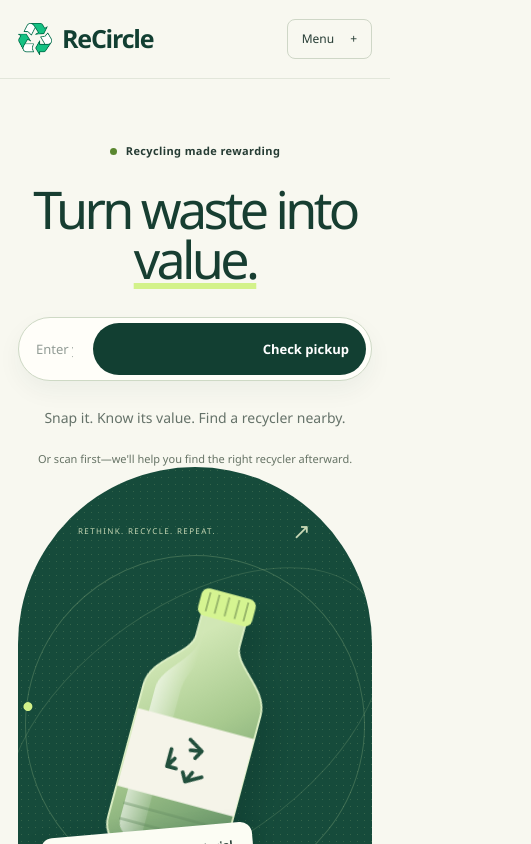
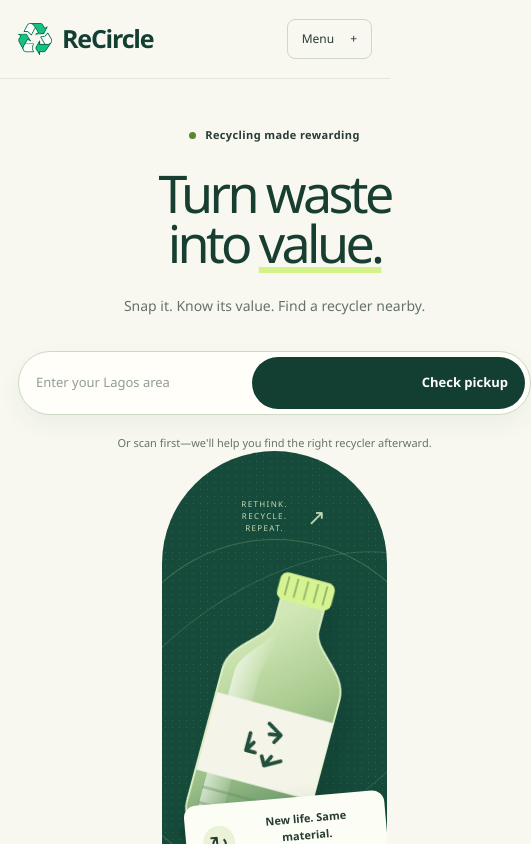
Before and after one commit to iyanuloluwa-Miracle/ReCircle, a Nuxt app: page / in a window 390 px wide. Shown: the top 844 px of the page, 531 px wide, since content can reach past the window. Built offline with nearby package versions, Linux system fonts and the light colour scheme.

Commit message:
style: expand homepage hero

```diff
--- a/app/assets/css/main.css
+++ b/app/assets/css/main.css
@@ -36,11 +36,11 @@ h1, h2, h3, p { margin: 0; }
 .button--ghost { color: #123f32; padding-inline: 6px; }
 .button--ghost:hover:not(:disabled) { background: #eaf0df; }
 .button--sm { min-height: 42px; padding: 9px 17px; font-size: 12px; }
-.hero { padding-block: 76px 88px; text-align: center; }
+.hero { min-height: calc(100dvh - 94px); box-sizing: border-box; display: grid; place-items: center; padding-block: 56px; text-align: center; }
 .hero-copy { max-width: 1120px; margin-inline: auto; }
 .location-label { display: flex; justify-content: center; gap: 9px; align-items: center; font-size: 11px; font-weight: 650; margin-bottom: 26px; letter-spacing: .035em; }
 .status-dot { display: inline-block; width: 7px; height: 7px; border-radius: 50%; background: #5a872f; flex-shrink: 0; }
-.hero h1 { font-size: clamp(58px, 8vw, 104px); line-height: .98; letter-spacing: -.07em; font-weight: 550; color: #173e31; }
+.hero h1 { max-width: 980px; margin-inline: auto; font-size: clamp(58px, 8vw, 104px); line-height: .98; letter-spacing: -.07em; font-weight: 550; color: #173e31; }
 .hero h1 > span { color: #173e31; text-decoration: underline; text-decoration-color: #d3f28a; text-decoration-thickness: .12em; text-underline-offset: .08em; }
 .hero-email-form { display: flex; align-items: stretch; gap: 8px; width: min(100%, 720px); margin: 32px auto 0; padding: 5px; border: 1px solid #ced9c5; border-radius: 999px; background: #fffef9; box-shadow: 0 10px 25px #123f320d; text-align: left; }
 .hero-email-form input { min-width: 0; flex: 1; border: 0; background: transparent; padding: 10px 12px; color: #263c34; font: inherit; font-size: 13px; }
@@ -319,7 +319,7 @@ h1, h2, h3, p { margin: 0; }
 .analytics-chart canvas { width: 100% !important; height: 100% !important; min-height: 240px; }
 .confidence-help { position: relative; }.confidence-help:hover::after, .confidence-help:focus::after { content: attr(data-tooltip); position: absolute; z-index: 5; top: calc(100% + 8px); left: 50%; transform: translateX(-50%); width: min(240px, 75vw); padding: 10px 12px; border-radius: 8px; background: #123f32; color: #fff; text-align: left; font-size: 11px; font-weight: 450; line-height: 1.5; box-shadow: 0 8px 22px #102f2630; }
 @keyframes pulse { 50% { opacity: .45; } } @keyframes spin { to { transform: rotate(360deg); } }
-@media (min-width: 1450px) { .hero { padding-block: 112px 104px; } }
+@media (min-width: 1450px) { .hero { padding-block: 72px; } }
 @media (max-width: 1000px) {
   .nav-links { gap: 18px; }.hero h1 { font-size: 66px; }
   .orbit-label { display: none; }.mission-panel { padding: 36px; gap: 32px; }.site-footer { flex-wrap: wrap; }
@@ -332,7 +332,7 @@ h1, h2, h3, p { margin: 0; }
 @media (max-width: 760px) {
   .container { width: calc(100% - 36px); }.nav-bar { min-height: 78px; flex-wrap: wrap; gap: 0; }.brand { font-size: 25px; }.brand img { width: 34px; height: 34px; }
   .menu-toggle { display: inline-flex; align-items: center; gap: 16px; font-size: 12px; }.nav-links { display: none; flex-basis: 100%; padding: 20px 0; flex-direction: column; align-items: stretch; gap: 6px; }.nav-links.is-open { display: flex; }.nav-links > a { padding: 12px; }.nav-links > .button { margin-top: 8px; }
-  .hero { padding-block: 64px 58px; }.hero-copy { max-width: 540px; }.hero h1 { font-size: clamp(52px, 13vw, 72px); }.hero-description { font-size: 14px; max-width: 430px; }.hero-footnote { margin-top: 24px; }.location-label { margin-bottom: 24px; }
+  .hero { min-height: calc(100dvh - 78px); padding-block: 48px; }.hero-copy { max-width: 540px; }.hero h1 { font-size: clamp(52px, 13vw, 72px); }.hero-description { font-size: 14px; max-width: 430px; }.hero-footnote { margin-top: 24px; }.location-label { margin-bottom: 24px; }
   .hero-email-form { width: 100%; }.hero-email-form .button { padding-inline: 16px; }
   .principles-inner { min-height: 62px; flex-wrap: wrap; justify-content: center; font-size: 11px; gap: 10px 16px; padding-block: 15px; }.principles-inner > [aria-hidden] { font-size: 14px; }.principles-inner > :last-child { display: none; }
   .section { padding-block: 56px; }.section-heading { align-items: start; flex-direction: column; gap: 18px; margin-bottom: 28px; }.section-heading > p br { display: none; }
--- a/app/pages/index.vue
+++ b/app/pages/index.vue
@@ -24,14 +24,14 @@ const roles = [
     <section class="hero container">
       <div class="hero-copy">
         <div class="location-label"><span class="status-dot" /> Recycling made rewarding</div>
-        <h1>Turn waste into <span>value.</span></h1>
+        <h1>Turn waste<br>into <span>value.</span></h1>
+        <p class="hero-description">Snap it. Know its value. Find a recycler nearby.</p>
         <form class="hero-email-form" @submit.prevent="submitEmail">
           <label class="sr-only" for="hero-email">Lagos area</label>
           <input id="hero-email" v-model="email" autocomplete="address-level2" placeholder="Enter your Lagos area" required>
           <BaseButton type="submit">Keep me posted <span aria-hidden="true">→</span></BaseButton>
         </form>
         <p v-if="emailSubmitted" class="hero-email-confirmation" role="status">Thanks — we’ll be in touch.</p>
-        <p class="hero-description">Snap it. Know its value. Find a recycler nearby.</p>
         <p class="hero-scan-note">Or scan first—we'll help you find the right recycler afterward.</p>
         <div class="hero-actions">
           <BaseButton to="/demo">Explore ReCircle <span aria-hidden="true">↗</span></BaseButton>
```
